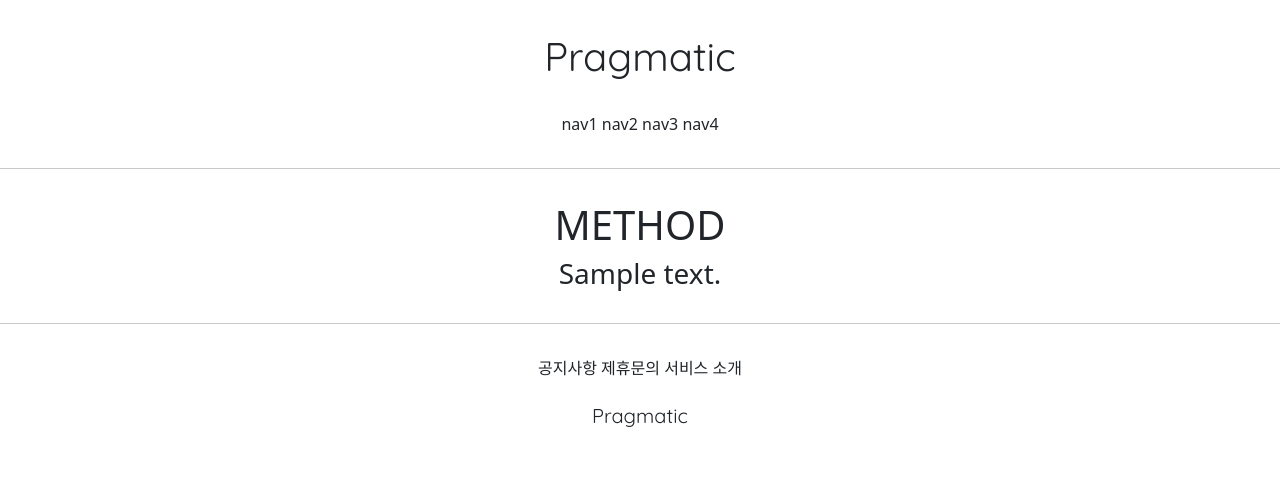
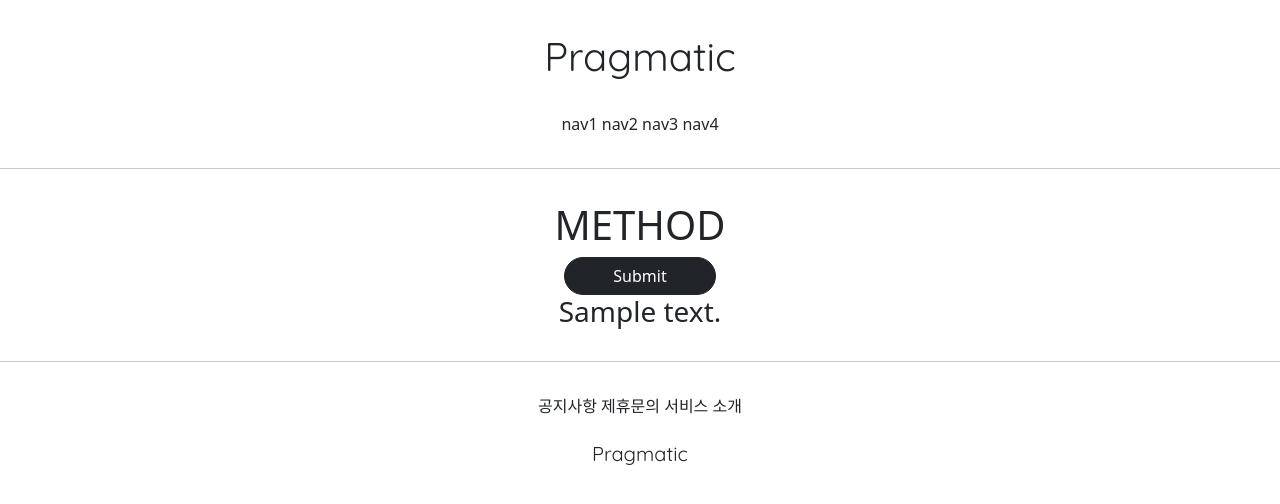
Before and after one commit to sin00528/django_project, a Django app: template accountapp/templates/accountapp/hello_world.html in a window 1280 px wide. Shown: the top 504 px of the page. Run offline with Django 3.2, Linux system fonts and the light colour scheme; the template is opened without the code that fills it: most values are stand-ins (such as "Sample title", 1, 10 or a date in 2020); parts of the project's set-up code (start-up, migrations or seed data) failed here and were passed over.

Commit message:
0708 commit 3

```diff
--- a/accountapp/templates/accountapp/hello_world.html
+++ b/accountapp/templates/accountapp/hello_world.html
@@ -4,7 +4,10 @@
 
     <div style="margin: 2rem; text-align: center">
         <h1>METHOD</h1>
-
+        <form action="/accounts/hello_world/" method="post">
+            {% csrf_token %}
+            <input type="submit" class="btn btn-dark rounded-pill px-5">
+        </form>
         <h3>{{ text }}</h3>
     </div>
 
--- a/gis_2ban_1/urls.py
+++ b/gis_2ban_1/urls.py
@@ -19,5 +19,5 @@ from django.urls import path, include
 
 urlpatterns = [
     path('admin/', admin.site.urls),
-    path('account/', include('accountapp.urls'))
+    path('accounts/', include('accountapp.urls'))
 ]
```
